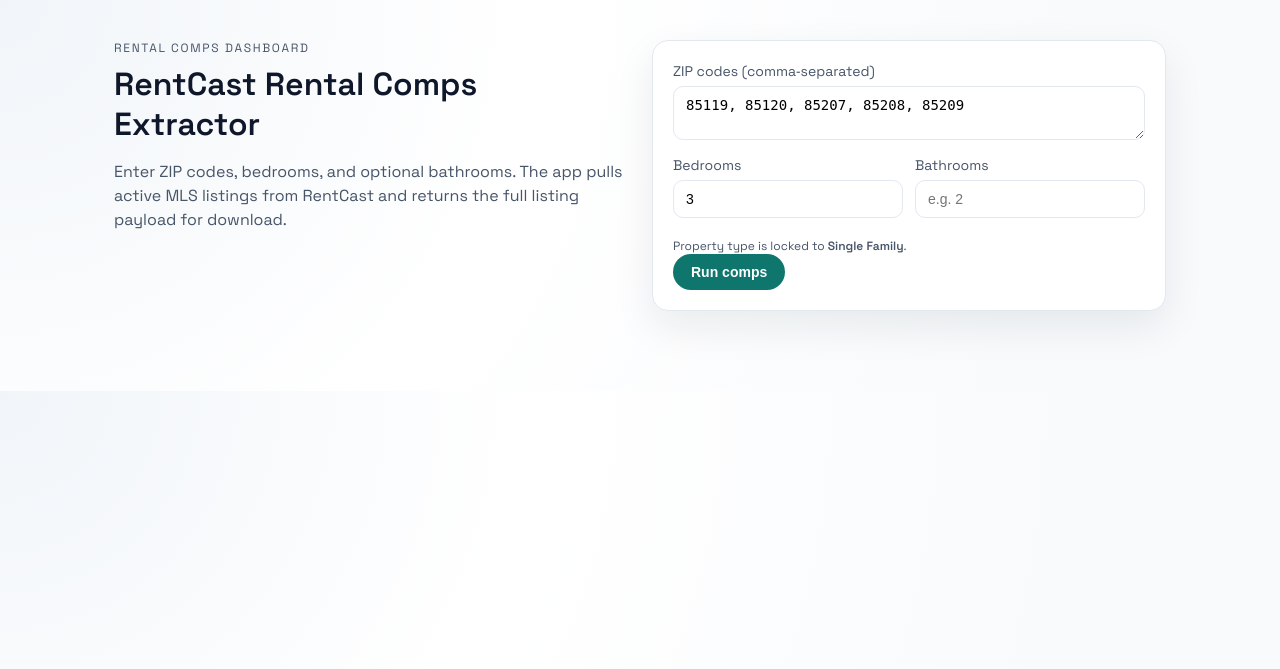
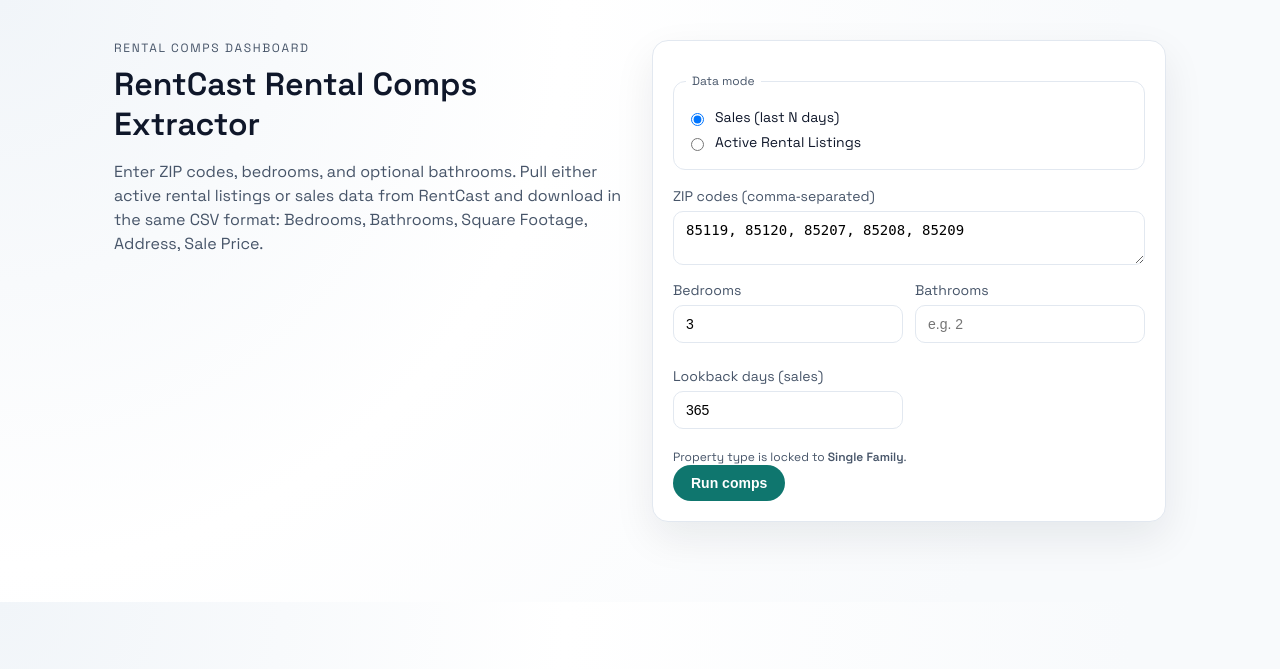
Before and after one commit to Kanishk7436/rentcast-comps, a Flask app: page / in a window 1280 px wide. Shown: the top 669 px of the page. Run offline with Flask 3, Linux system fonts and the light colour scheme.

Commit message:
Add sales mode and standard 5-column output

```diff
--- a/app.py
+++ b/app.py
@@ -12,6 +12,7 @@
     DEFAULT_PROPERTY_TYPES,
     DEFAULT_ZIPS,
     run_mls_active_listings,
+    run_sales_properties_last_12_months,
 )
 
 app = Flask(__name__)
@@ -66,6 +67,8 @@
             "property_types": DEFAULT_PROPERTY_TYPES,
             "bedrooms": DEFAULT_BEDROOMS,
             "bathrooms": DEFAULT_BATHROOMS,
+            "query_type": "sales",
+            "lookback_days": "365",
         },
         results=None,
         error=None,
@@ -79,19 +82,33 @@
         property_types = ["Single Family"]
         bedrooms = request.form.get("bedrooms", DEFAULT_BEDROOMS).strip() or DEFAULT_BEDROOMS
         bathrooms = request.form.get("bathrooms", DEFAULT_BATHROOMS).strip() or DEFAULT_BATHROOMS
+        query_type = request.form.get("query_type", "sales").strip() or "sales"
+        lookback_days = request.form.get("lookback_days", "365").strip()
+        lookback_days = int(lookback_days) if lookback_days.isdigit() else 365
 
         ts = datetime.now().strftime("%Y%m%d_%H%M%S")
         suffix = uuid.uuid4().hex[:6]
-        filename = f"rent_comps_{ts}_{suffix}.csv"
+        filename_prefix = "rentcast_sales" if query_type == "sales" else "rentcast_listings"
+        filename = f"{filename_prefix}_{ts}_{suffix}.csv"
         out_path = os.path.join("output", filename)
 
-        df = run_mls_active_listings(
-            target_zips=zips,
-            target_property_types=property_types,
-            target_bedrooms=bedrooms,
-            target_bathrooms=bathrooms,
-            out_path=out_path,
-        )
+        if query_type == "sales":
+            df = run_sales_properties_last_12_months(
+                target_zips=zips,
+                target_property_types=property_types,
+                target_bedrooms=bedrooms,
+                target_bathrooms=bathrooms,
+                lookback_days=lookback_days,
+                out_path=out_path,
+            )
+        else:
+            df = run_mls_active_listings(
+                target_zips=zips,
+                target_property_types=property_types,
+                target_bedrooms=bedrooms,
+                target_bathrooms=bathrooms,
+                out_path=out_path,
+            )
 
         table_html = df.head(200).to_html(index=False, classes="table")
         csv_bytes = df.to_csv(index=False).encode("utf-8")
@@ -107,6 +124,8 @@
             "property_types": ", ".join(property_types),
             "bedrooms": bedrooms,
             "bathrooms": bathrooms,
+            "query_type": query_type,
+            "lookback_days": str(lookback_days),
         }
 
         return render_template(
@@ -116,6 +135,8 @@
                 "property_types": property_types,
                 "bedrooms": bedrooms,
                 "bathrooms": bathrooms,
+                "query_type": query_type,
+                "lookback_days": str(lookback_days),
             },
             results=results,
             error=None,
@@ -128,6 +149,8 @@
                 "property_types": DEFAULT_PROPERTY_TYPES,
                 "bedrooms": DEFAULT_BEDROOMS,
                 "bathrooms": DEFAULT_BATHROOMS,
+                "query_type": "sales",
+                "lookback_days": "365",
             },
             results=None,
             error=str(exc),
--- a/main.py
+++ b/main.py
@@ -363,12 +363,110 @@
         deduped_records.append(record)
 
     if not deduped_records:
-        df = pd.DataFrame([])
+        df = pd.DataFrame(
+            columns=["Bedrooms", "Bathrooms", "Square Footage", "Address", "Sale Price"]
+        )
         df.to_csv(out_path, index=False)
         print(f"Saved: {out_path} (0 rows)")
         return df
 
-    df = pd.json_normalize(deduped_records)
+    rows: List[Dict[str, Any]] = []
+    for record in deduped_records:
+        address = first_present(record, "formattedAddress", "address", "addressLine1")
+        sale_price = first_present(record, "price", "askingPrice")
+        if not address or sale_price is None:
+            continue
+
+        rows.append(
+            {
+                "Bedrooms": first_present(record, "bedrooms", "beds"),
+                "Bathrooms": first_present(record, "bathrooms", "baths"),
+                "Square Footage": first_present(record, "squareFootage", "sqft"),
+                "Address": address,
+                "Sale Price": sale_price,
+            }
+        )
+
+    df = pd.DataFrame(rows, columns=["Bedrooms", "Bathrooms", "Square Footage", "Address", "Sale Price"])
+    if df.empty:
+        df.to_csv(out_path, index=False)
+        print(f"Saved: {out_path} ({len(df)} rows)")
+        return df
+
+    df.to_csv(out_path, index=False)
+    print(f"Saved: {out_path} ({len(df)} rows)")
+    return df
+
+
+def run_sales_properties_last_12_months(
+    target_zips: Optional[List[str]] = None,
+    target_property_types: Optional[List[str]] = None,
+    target_bedrooms: Optional[str] = DEFAULT_BEDROOMS,
+    target_bathrooms: Optional[str] = DEFAULT_BATHROOMS,
+    lookback_days: int = SALES_LOOKBACK_DAYS,
+    out_path: str = SALES_OUT_PATH,
+) -> pd.DataFrame:
+    """Fetch sold/last-sale properties and normalize output to the standard sales columns."""
+    load_dotenv()
+    os.makedirs("output", exist_ok=True)
+
+    target_zips = target_zips or AHWATUKEE_ZIPS
+    target_property_types = target_property_types or ["Single Family"]
+    target_bedrooms = str(target_bedrooms).strip() if target_bedrooms is not None else ""
+    target_bathrooms = str(target_bathrooms).strip() if target_bathrooms is not None else ""
+    min_days = 1
+    max_days = max(1, int(lookback_days))
+    cutoff_date = datetime.utcnow() - timedelta(days=max_days)
+
+    all_records: List[Dict[str, Any]] = []
+    for zip_code in target_zips:
+        for property_type in target_property_types:
+            params = {
+                "zipCode": zip_code,
+                "propertyType": property_type,
+                "saleDateRange": f"{min_days}-{max_days}",
+            }
+            if target_bedrooms:
+                params["bedrooms"] = target_bedrooms
+            if target_bathrooms:
+                params["bathrooms"] = target_bathrooms
+
+            all_records.extend(fetch_paginated_records("/properties", params=params))
+
+    rows: List[Dict[str, Any]] = []
+    seen = set()
+    for record in all_records:
+        sale_date = parse_iso_date(
+            first_present(record, "lastSaleDate", "lastSoldDate", "saleDate", "soldDate")
+        )
+        if sale_date is None or sale_date.to_pydatetime().replace(tzinfo=None) < cutoff_date:
+            continue
+
+        listing_id = record.get("id")
+        if listing_id and listing_id in seen:
+            continue
+        if listing_id:
+            seen.add(listing_id)
+
+        address = first_present(record, "formattedAddress", "address", "addressLine1")
+        sale_price = first_present(record, "lastSalePrice", "lastSoldPrice", "salePrice", "price")
+        if not address or sale_price is None:
+            continue
+
+        rows.append(
+            {
+                "Bedrooms": first_present(record, "bedrooms", "beds"),
+                "Bathrooms": first_present(record, "bathrooms", "baths"),
+                "Square Footage": first_present(record, "squareFootage", "sqft"),
+                "Address": address,
+                "Sale Price": sale_price,
+            }
+        )
+
+    df = pd.DataFrame(
+        rows,
+        columns=["Bedrooms", "Bathrooms", "Square Footage", "Address", "Sale Price"],
+    )
     df.to_csv(out_path, index=False)
     print(f"Saved: {out_path} ({len(df)} rows)")
     return df
--- a/templates/index.html
+++ b/templates/index.html
@@ -13,12 +13,27 @@
           <div class="eyebrow">Rental comps dashboard</div>
           <h1>RentCast Rental Comps Extractor</h1>
           <p class="subhead">
-            Enter ZIP codes, bedrooms, and optional bathrooms. The app pulls active MLS
-            listings from RentCast and returns the full listing payload for download.
+            Enter ZIP codes, bedrooms, and optional bathrooms. Pull either active rental
+            listings or sales data from RentCast and download in the same CSV format:
+            Bedrooms, Bathrooms, Square Footage, Address, Sale Price.
           </p>
         </div>
         <div class="card">
           <form method="post" action="/run">
+            <fieldset>
+              <legend>Data mode</legend>
+              <label class="check">
+                <input type="radio" name="query_type" value="sales"
+                  {% if defaults.query_type != 'listings' %}checked{% endif %} />
+                Sales (last N days)
+              </label>
+              <label class="check">
+                <input type="radio" name="query_type" value="listings"
+                  {% if defaults.query_type == 'listings' %}checked{% endif %} />
+                Active Rental Listings
+              </label>
+            </fieldset>
+
             <label>
               ZIP codes (comma‑separated)
               <textarea name="zips" rows="2">{{ defaults.zips }}</textarea>
@@ -32,6 +47,10 @@
               <label>
                 Bathrooms
                 <input type="text" name="bathrooms" value="{{ defaults.bathrooms }}" placeholder="e.g. 2" />
+              </label>
+              <label>
+                Lookback days (sales)
+                <input type="number" name="lookback_days" min="1" max="3650" value="{{ defaults.lookback_days }}" />
               </label>
             </div>
 
@@ -52,9 +71,13 @@
       <section class="results">
         <div class="results-header">
           <div>
-            <h2>Results</h2>
-            <p>
-              {{ results.row_count }} listings. ZIPs: {{ results.zips }}. Types: {{ results.property_types }}.
+              <h2>Results</h2>
+              <p>
+              {{ results.row_count }} rows. ZIPs: {{ results.zips }}. Types: {{ results.property_types }}.
+              Mode: {% if results.query_type == 'sales' %}Sales{% else %}Active Listings{% endif %}.
+              {% if results.query_type == 'sales' %}
+              Last {{ results.lookback_days }} days.
+              {% endif %}
               Bedrooms: {{ results.bedrooms }}. Bathrooms: {{ results.bathrooms or 'Any' }}.
             </p>
           </div>
```
Also changed, not shown: README.md.
